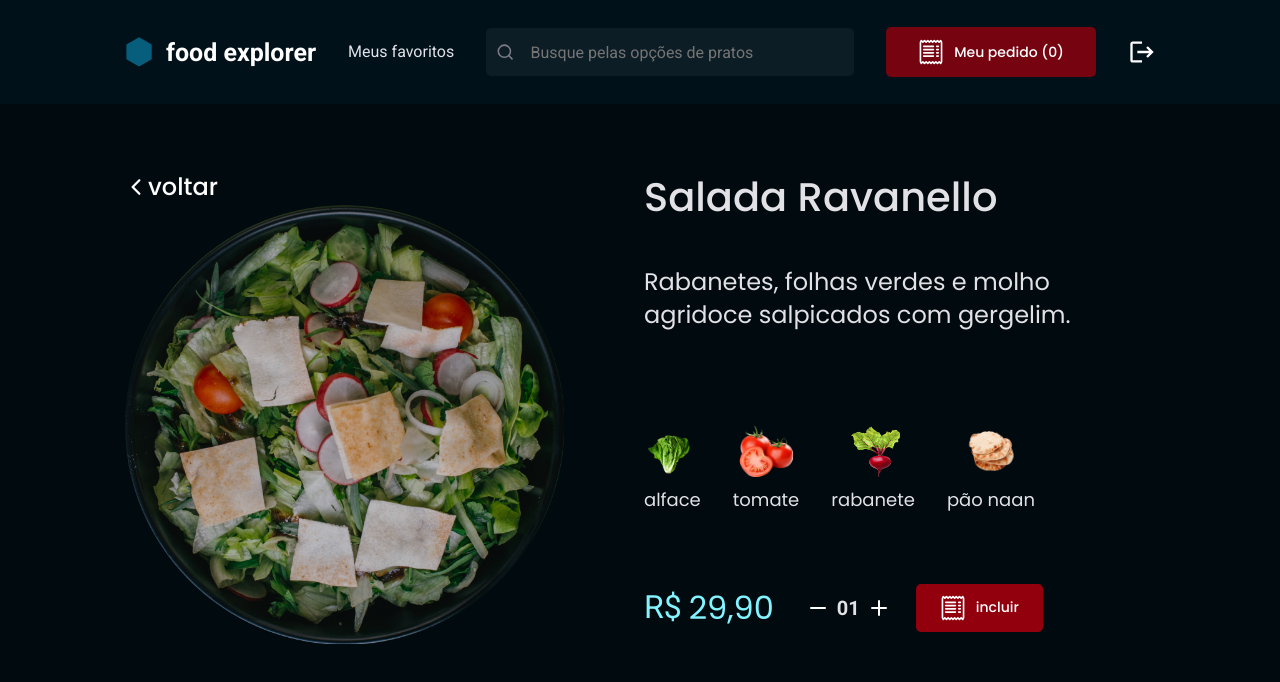
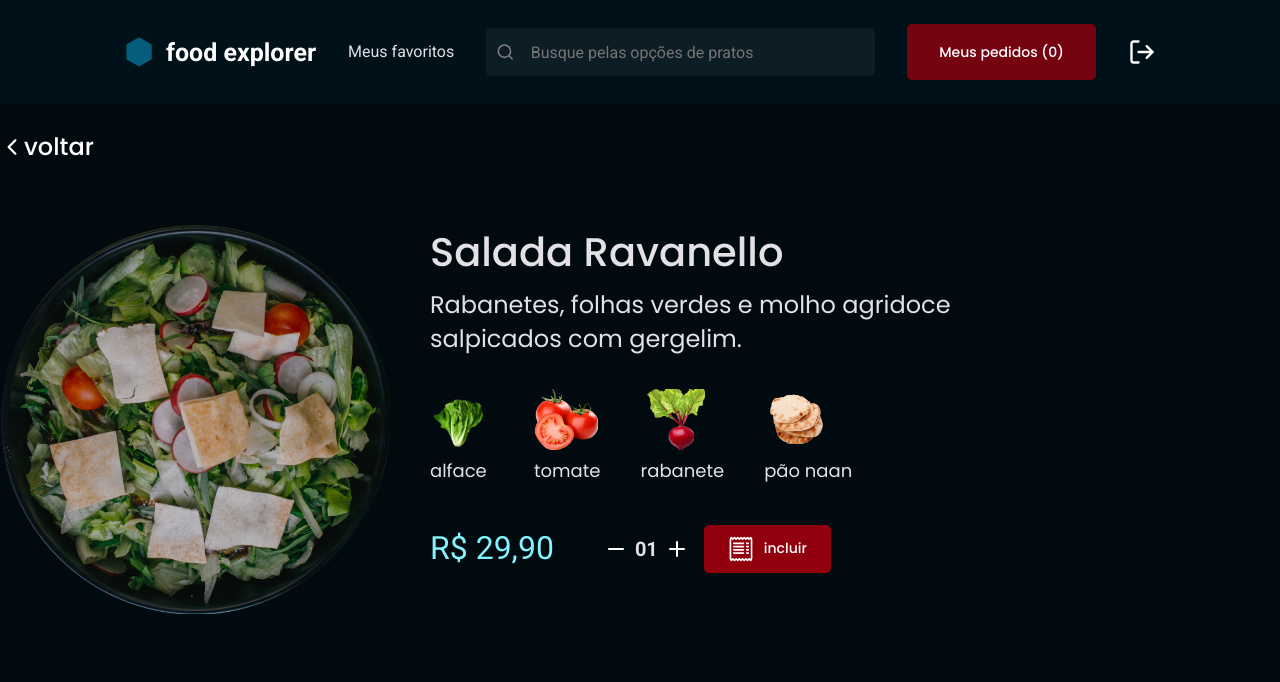
Before and after one commit to fredsonsouza/food-explorer, a React (Vite) app: page / in a window 1280 px wide. Shown: the top 682 px of the page. Built offline with nearby package versions, Linux system fonts and the light colour scheme.

Commit message:
details page finished

```diff
--- a/src/components/Button/styles.js
+++ b/src/components/Button/styles.js
@@ -8,7 +8,7 @@ export const Container = styled.button`
   background-color: ${({ theme }) => theme.COLORS.BACKGROUND_BUTTON};
   color: ${({ theme }) => theme.COLORS.WHITE};
 
-  height: 5rem;
+  height: 5.6rem;
   border: 0;
   padding: 1.2rem 3.2rem;
   border-radius: 0.5rem;
--- a/src/components/Counter/index.jsx
+++ b/src/components/Counter/index.jsx
@@ -4,12 +4,12 @@ import { FiMinus, FiPlus } from "react-icons/fi";
 import { BsReceipt } from "react-icons/bs";
 import { ButtonAdd } from "../ButtonAdd";
 
-export function Counter() {
+export function Counter({ value }) {
   return (
     <Container>
       <div>
         <ButtonText icon={FiMinus} />
-        <span>01</span>
+        <span>{value}</span>
         <ButtonText icon={FiPlus} />
       </div>
       <ButtonAdd title="incluir" icon={BsReceipt} />
--- a/src/components/Counter/styles.js
+++ b/src/components/Counter/styles.js
@@ -19,6 +19,6 @@ export const Container = styled.div`
   }
 
   > button:last-child {
-    margin-left: 2rem;
+    margin-left: 1rem;
   }
 `;
--- a/src/components/Header/index.jsx
+++ b/src/components/Header/index.jsx
@@ -1,7 +1,5 @@
 import { Container, Content, Brand, Search, Logout } from "./styles";
-import { FiSearch } from "react-icons/fi";
-import { MdLogout } from "react-icons/md";
-import { BsReceipt } from "react-icons/bs";
+import { FiLogOut, FiSearch } from "react-icons/fi";
 
 import { Button } from "../../components/Button";
 import { Input } from "../Input";
@@ -28,15 +26,11 @@ export function Header() {
 
         <a href="">Meus favoritos</a>
         <Search>
-          <Input
-            type="text"
-            icon={FiSearch}
-            placeholder="Busque pelas opções de pratos"
-          />
+          <Input icon={FiSearch} placeholder="Busque pelas opções de pratos" />
         </Search>
-        <Button title="Meu pedido (0)" icon={BsReceipt} />
+        <Button title="Meus pedidos (0)" />
         <Logout>
-          <MdLogout></MdLogout>
+          <FiLogOut></FiLogOut>
         </Logout>
       </Content>
     </Container>
--- /dev/null
+++ b/src/components/IngredientsList/index.jsx
@@ -0,0 +1,29 @@
+import { Container } from "./styles";
+import vegetable1 from "../../assets/vegetable1.png";
+import vegetable2 from "../../assets/vegetable2.png";
+import vegetable3 from "../../assets/vegetable3.png";
+import vegetable4 from "../../assets/vegetable4.png";
+export function IngredientsList() {
+  return (
+    <Container>
+      <div>
+        <li>
+          <img src={vegetable1} alt="" />
+          <span>alface</span>
+        </li>
+        <li>
+          <img src={vegetable2} alt="" />
+          <span>tomate</span>
+        </li>
+        <li>
+          <img src={vegetable3} alt="" />
+          <span>rabanete</span>
+        </li>
+        <li>
+          <img src={vegetable4} alt="" />
+          <span>pão naan</span>
+        </li>
+      </div>
+    </Container>
+  );
+}
--- /dev/null
+++ b/src/components/IngredientsList/styles.js
@@ -0,0 +1,28 @@
+import styled from "styled-components";
+
+export const Container = styled.ul`
+  > div {
+    display: flex;
+    align-items: center;
+    gap: 4rem;
+
+    li {
+      display: grid;
+      grid-auto-flow: row;
+      gap: 0.8rem;
+
+      span {
+        font-style: normal;
+        font-weight: 400;
+        font-size: 1.8rem;
+        line-height: 140%;
+        color: ${({ theme }) => theme.COLORS.GRAY_200};
+      }
+      img {
+        width: 6.4rem;
+        height: 6.1rem;
+        background-size: cover;
+      }
+    }
+  }
+`;
--- a/src/components/Price/index.jsx
+++ b/src/components/Price/index.jsx
@@ -3,8 +3,8 @@ import { Container } from "./styles";
 export function Price({ coin, value }) {
   return (
     <Container>
-      {(coin = "R$")}
-      <p>{value}</p>
+      {(coin = "R$ ")}
+      {value}
     </Container>
   );
 }
--- a/src/components/Price/styles.js
+++ b/src/components/Price/styles.js
@@ -1,6 +1,6 @@
 import styled from "styled-components";
 
-export const Container = styled.p`
+export const Container = styled.div`
   display: flex;
   gap: 0.7rem;
   font-family: "Roboto";
--- a/src/pages/Details/index.jsx
+++ b/src/pages/Details/index.jsx
@@ -1,62 +1,40 @@
+import { Container, Content, Return } from "./styles";
+
 import { Header } from "../../components/Header";
-import { Container, Content, Info } from "./styles";
+import { Price } from "../../components/Price";
 import { ButtonText } from "../../components/ButtonText";
+import { Counter } from "../../components/Counter";
+
 import { IoIosArrowBack } from "react-icons/io";
-import { FiMinus, FiPlus } from "react-icons/fi";
 
 import dish from "../../assets/dish.png";
-import receipt from "../../assets/Receipt.svg";
-import vegetable1 from "../../assets/vegetable1.png";
-import vegetable2 from "../../assets/vegetable2.png";
-import vegetable3 from "../../assets/vegetable3.png";
-import vegetable4 from "../../assets/vegetable4.png";
-import { Button } from "../../components/Button";
-import { Price } from "../../components/Price";
-import { Counter } from "../../components/Counter";
+import { IngredientsList } from "../../components/IngredientsList";
 
 export function Details() {
   return (
     <Container>
       <Header />
-      <main>
-        <Content>
+      <Content>
+        <Return>
+          <ButtonText title="voltar" icon={IoIosArrowBack}></ButtonText>
+        </Return>
+        <main>
           <div>
-            <ButtonText title="voltar" icon={IoIosArrowBack}></ButtonText>
             <img src={dish} alt="Imagem do prato selecionado para pedido" />
           </div>
-          <Info>
+          <section>
             <h2>Salada Ravanello</h2>
             <p>
               Rabanetes, folhas verdes e molho agridoce salpicados com gergelim.
             </p>
-            <div>
-              <ul>
-                <li>
-                  <img src={vegetable1} alt="" />
-                  <span>alface</span>
-                </li>
-                <li>
-                  <img src={vegetable2} alt="" />
-                  <span>tomate</span>
-                </li>
-                <li>
-                  <img src={vegetable3} alt="" />
-                  <span>rabanete</span>
-                </li>
-                <li>
-                  <img src={vegetable4} alt="" />
-                  <span>pão naan</span>
-                </li>
-              </ul>
-            </div>
-
+            <IngredientsList></IngredientsList>
             <div>
               <Price value="29,90"></Price>
-              <Counter></Counter>
+              <Counter value="01"></Counter>
             </div>
-          </Info>
-        </Content>
-      </main>
+          </section>
+        </main>
+      </Content>
     </Container>
   );
 }
--- a/src/pages/Details/styles.js
+++ b/src/pages/Details/styles.js
@@ -9,77 +9,52 @@ export const Container = styled.div`
   grid-template-areas:
     "header"
     "content";
+`;
 
-  > main {
-    width: 100%;
-    padding: 0 12.4rem;
-    margin-top: 2.4rem;
+export const Content = styled.div`
+  grid-area: content;
+  padding-top: 2.4rem;
+
+  main {
+    max-width: 136.8rem;
+    margin: 0 auto;
+    gap: 4rem;
+    display: flex;
+    padding-top: 6rem;
   }
-`;
-export const Content = styled.div`
-  max-width: 136.8rem;
-  display: flex;
-  align-items: stretch;
-  gap: 8rem;
-  margin: 4rem auto 0 auto;
 
   img {
-    width: 44rem;
-    height: 44rem;
-    background-size: cover;
+    width: 39rem;
+    height: 39rem;
+    object-fit: cover;
   }
-`;
+  section {
+    max-width: 62rem;
 
-export const Info = styled.div`
-  display: grid;
-  max-width: 60.2rem;
-
+    > div {
+      display: flex;
+      gap: 5rem;
+      align-items: center;
+      margin-top: 4rem;
+    }
     h2 {
       font-style: normal;
       font-weight: 500;
       font-size: 4rem;
       line-height: 140%;
       color: ${({ theme }) => theme.COLORS.GRAY_200};
-    margin-bottom: 1rem;
+      margin-bottom: 0.8rem;
     }
-  > p {
+    p {
       font-style: normal;
       font-weight: 400;
       font-size: 2.4rem;
       line-height: 140%;
-    margin-bottom: 5rem;
-
-    color: ${({ theme }) => theme.COLORS.GRAY_200};
-  }
-
-  > div {
-    display: flex;
-    align-items: center;
-    gap: 3.2rem;
-
-    ul {
-      display: flex;
-      gap: 3.2rem;
-      margin-bottom: 4rem;
-      li {
-        display: grid;
-        justify-items: center;
-        align-items: center;
-        gap: 1rem;
-
-        span {
-          font-style: normal;
-          font-weight: 400;
-          font-size: 1.8rem;
-          line-height: 140%;
-          color: ${({ theme }) => theme.COLORS.GRAY_200};
-        }
-      }
-    }
-    img {
-      width: 5.4rem;
-      height: 5.1rem;
-      background-size: cover;
+      margin-bottom: 3.4rem;
     }
   }
 `;
+export const Return = styled.div`
+  max-width: 136.8rem;
+  margin: 0 auto;
+`;
```
Lines whose indentation alone changed are shown as unchanged.
